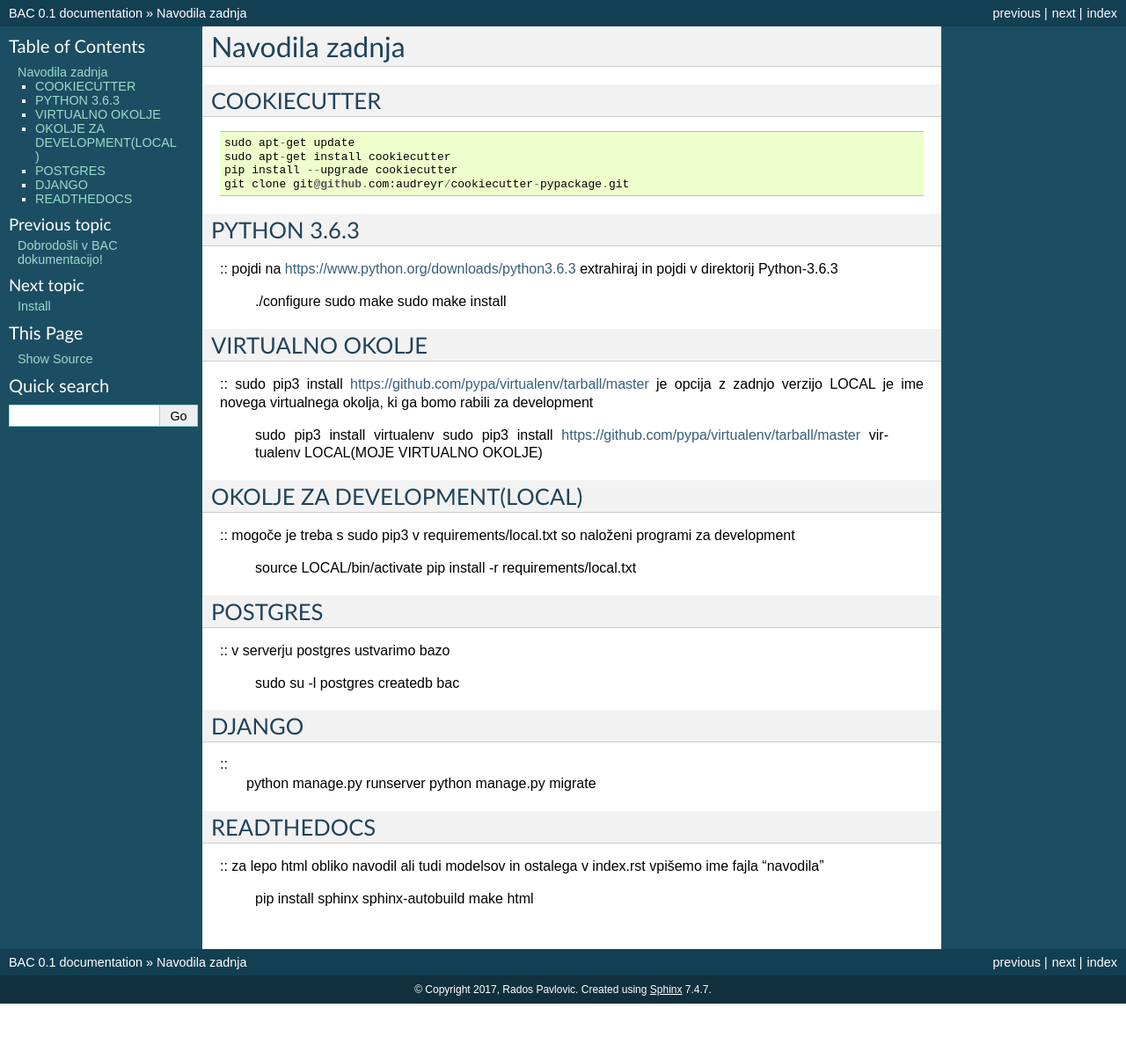
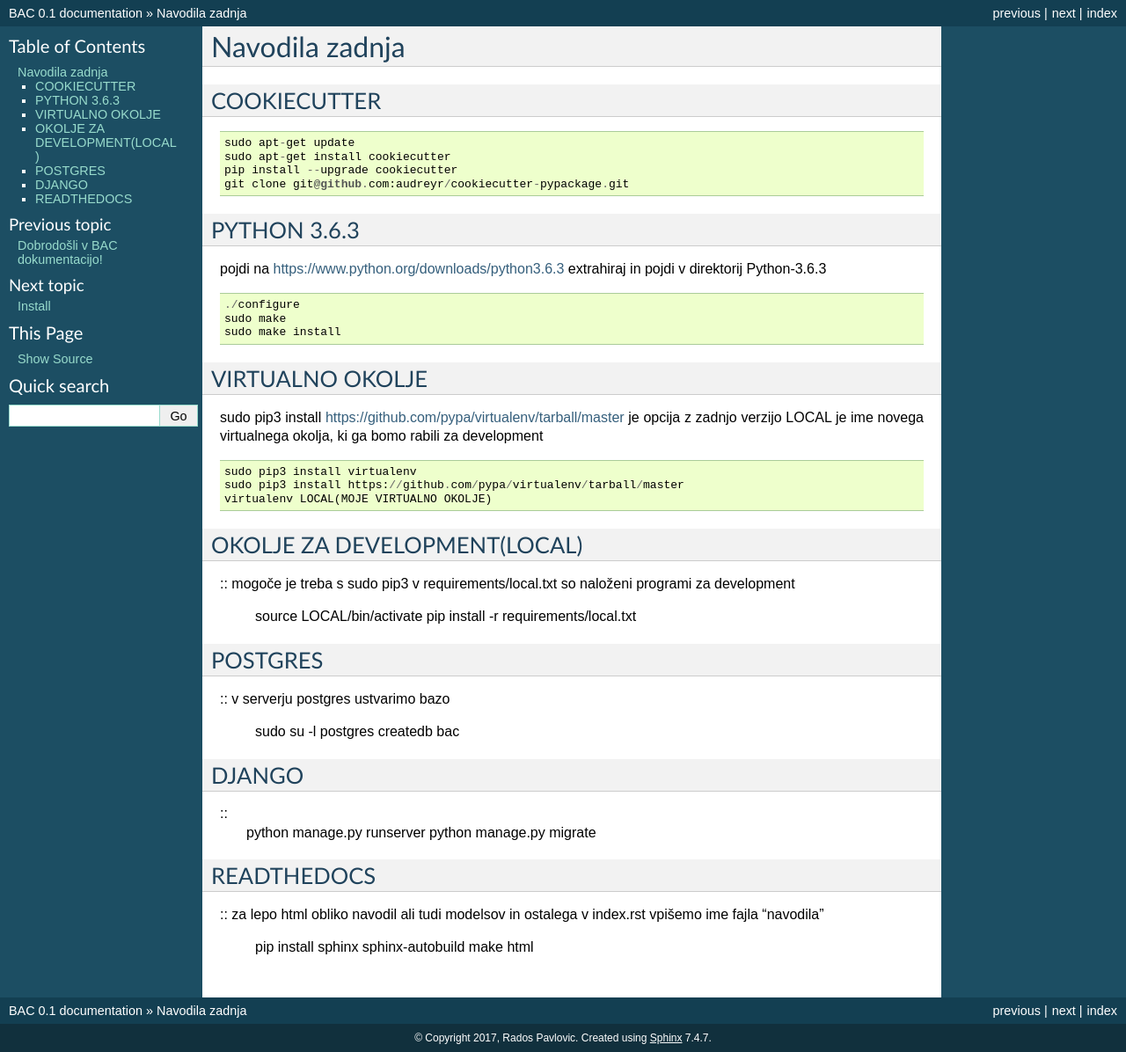
Before and after one commit to pavlovicr/bac, a Sphinx documentation site: the page built from docs/navodila.rst, in a window 1280 px wide. Shown: the whole page at 88% size. Built offline with Sphinx 7.4.7, drawn with Linux system fonts in a browser that asks for light colours; pages that are not in the unit, such as notebooks, are missing from menus; before the commit the page ends 1141 px from its top, so only the background shows below that.

```diff
--- a/docs/navodila.rst
+++ b/docs/navodila.rst
@@ -12,22 +12,25 @@ COOKIECUTTER
 
 PYTHON 3.6.3
 ^^^^^^^^^^^^
-::
+
 pojdi na https://www.python.org/downloads/python3.6.3
 extrahiraj in pojdi v direktorij Python-3.6.3
-	./configure
-	sudo make
-	sudo make install
+::
+
+    ./configure
+    sudo make
+    sudo make install
 
 VIRTUALNO OKOLJE
 ^^^^^^^^^^^^^^^^
-::
+
 sudo pip3 install https://github.com/pypa/virtualenv/tarball/master je opcija z zadnjo verzijo
 LOCAL je ime novega virtualnega okolja, ki ga bomo rabili za development
+::
 
-	sudo pip3 install virtualenv
-	sudo pip3 install https://github.com/pypa/virtualenv/tarball/master
-	virtualenv LOCAL(MOJE VIRTUALNO OKOLJE)
+    sudo pip3 install virtualenv
+    sudo pip3 install https://github.com/pypa/virtualenv/tarball/master
+    virtualenv LOCAL(MOJE VIRTUALNO OKOLJE)
 
 OKOLJE ZA DEVELOPMENT(LOCAL)
 ^^^^^^^^^^^^^^^^^^^^^
```
